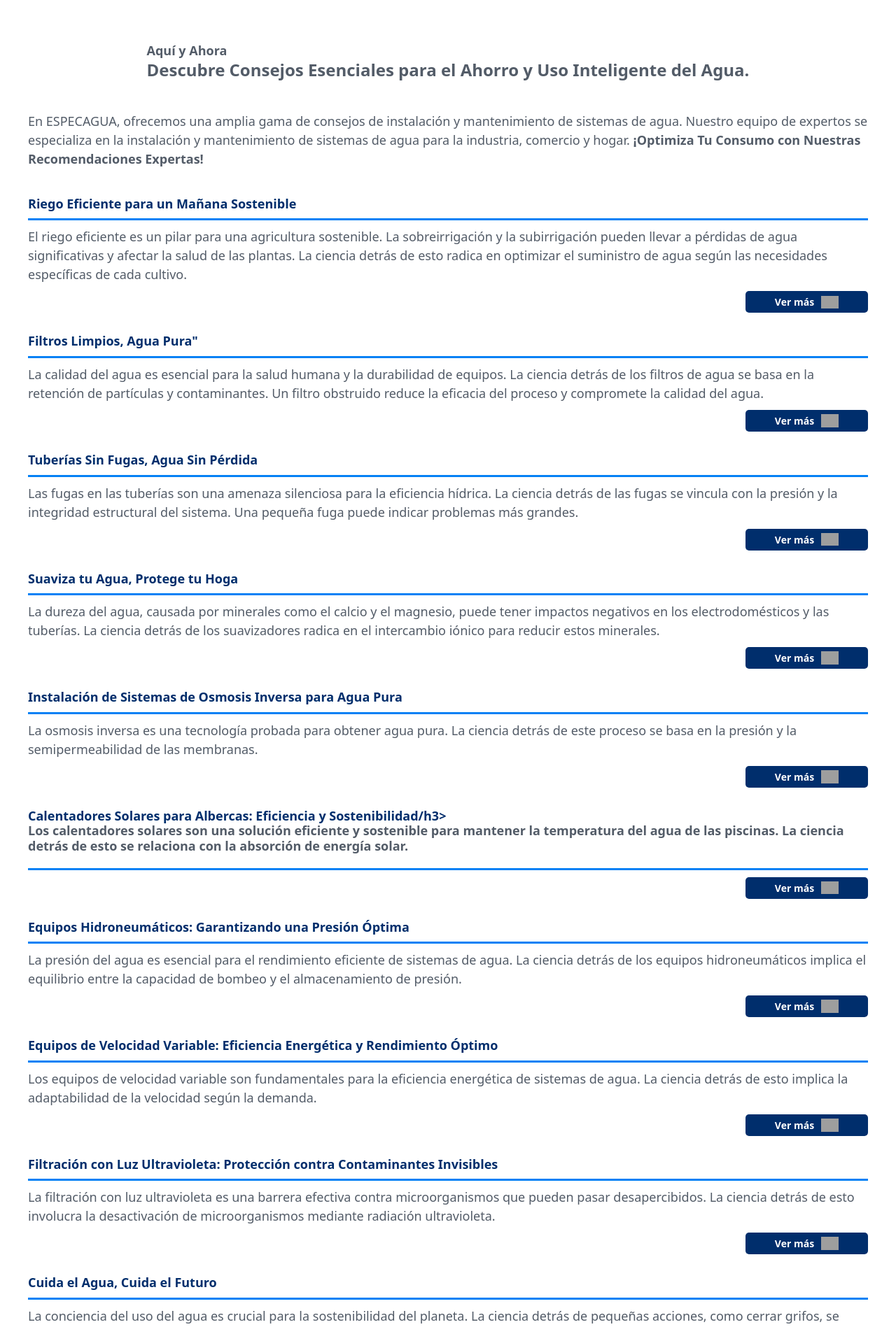
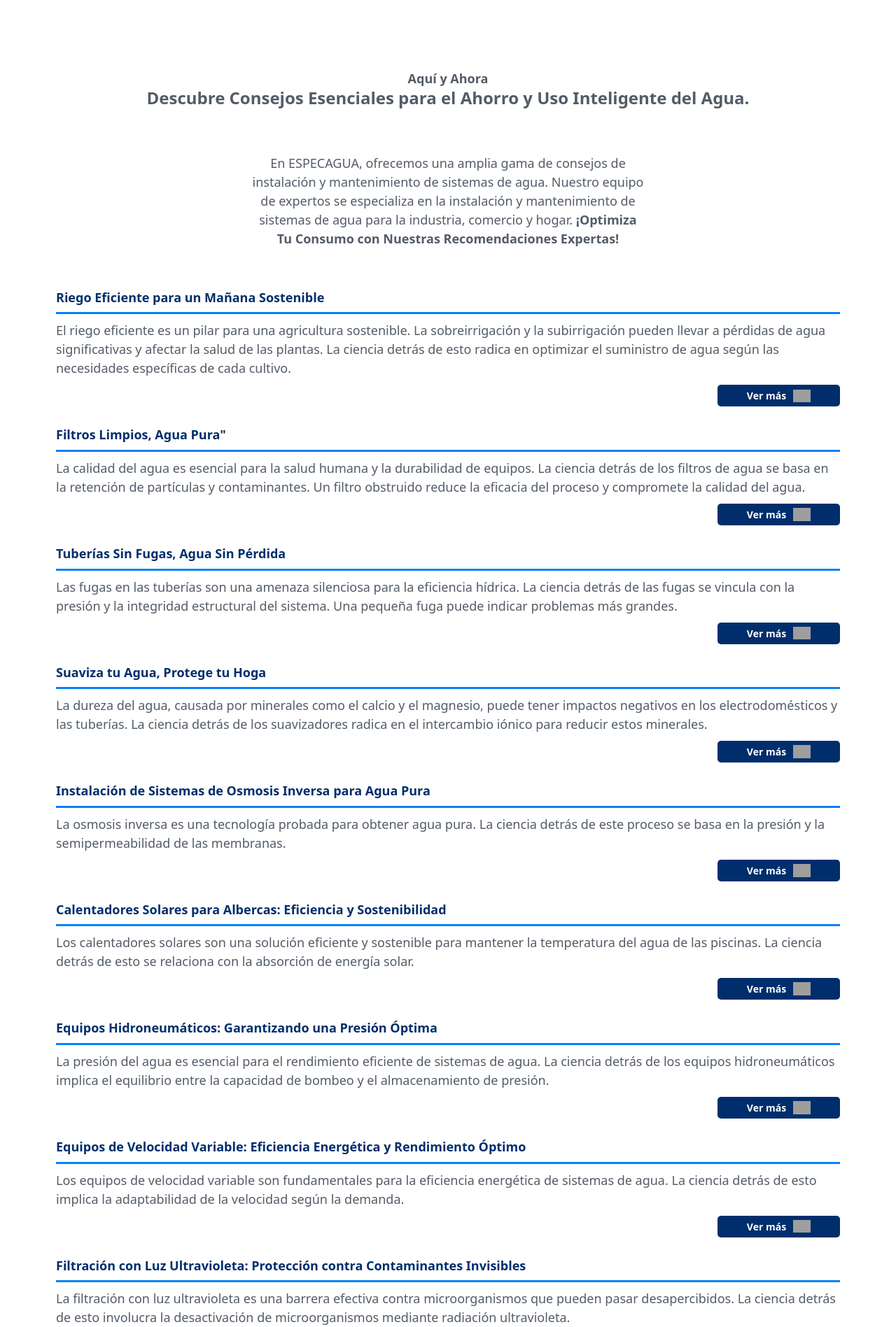
Before and after one commit to JMCSoluciones/especagua, a PHP site: page /consejos.php in a window 1280 px wide. Shown: the part 554-2451 px from the top of the page at 70% size. Run offline with PHP 8.4, Linux system fonts and the light colour scheme; a stand-in replaces the project's code that opens the database connection; style sheets or scripts are compiled from the project's sources; grey boxes are pictures that could not be loaded.

Commit message:
listo consejos en tablet

```diff
--- a/assets/css/tablet.css
+++ b/assets/css/tablet.css
@@ -302,6 +302,65 @@
   padding: 145px 277px 100px 69px;
   height: 100%;
 }
+.consejos__content {
+  padding: 40px;
+}
+.consejos__content__title {
+  padding: 20px 120px;
+  display: -webkit-box;
+  display: -ms-flexbox;
+  display: flex;
+  -webkit-box-orient: vertical;
+  -webkit-box-direction: normal;
+      -ms-flex-direction: column;
+          flex-direction: column;
+  -webkit-box-pack: center;
+      -ms-flex-pack: center;
+          justify-content: center;
+  -webkit-box-align: center;
+      -ms-flex-align: center;
+          align-items: center;
+}
+.consejos__content__title span {
+  -ms-flex-item-align: center;
+      -ms-grid-row-align: center;
+      align-self: center;
+}
+.consejos__content__title h2 {
+  text-align: center;
+}
+.consejos__content__description {
+  padding: 20px;
+  max-width: 600px;
+  text-align: center;
+}
+.consejos__content__items {
+  display: -webkit-box;
+  display: -ms-flexbox;
+  display: flex;
+  -webkit-box-orient: horizontal;
+  -webkit-box-direction: normal;
+      -ms-flex-direction: row;
+          flex-direction: row;
+  -ms-flex-wrap: wrap;
+      flex-wrap: wrap;
+  -webkit-box-pack: center;
+      -ms-flex-pack: center;
+          justify-content: center;
+  -webkit-box-align: center;
+      -ms-flex-align: center;
+          align-items: center;
+  gap: 30px;
+}
+.consejos__content__items__item {
+  width: 280px;
+}
+.consejos__content__items__item__text {
+  height: 600px;
+}
+.consejos__content__items__item__text h3 {
+  height: 80px;
+}
 .footer__header {
   -webkit-box-orient: horizontal;
   -webkit-box-direction: normal;
--- a/assets/tablet.less
+++ b/assets/tablet.less
@@ -235,6 +235,45 @@
            height: 100%;
         }
     }
+    &__content{
+        padding: 40px;
+        &__title{
+            padding: 20px 120px;
+            display: flex;
+            flex-direction: column;
+            justify-content: center;
+            align-items: center;
+            span{
+                align-self: center;
+            }
+            h2{
+                text-align: center;
+
+            }
+        }
+        &__description{
+            padding: 20px;
+            max-width: 600px;
+            text-align: center;
+        }
+        &__items{
+            display: flex;
+            flex-direction: row;
+            flex-wrap: wrap;
+            justify-content: center;
+            align-items: center;
+            gap: 30px;
+            &__item{
+                width: 280px;
+                &__text{
+                    h3{
+                        height: 80px;
+                    }
+                    height: 600px;
+                }
+            }
+        }
+    }
 }
 .footer{
     &__header{
--- a/consejos.php
+++ b/consejos.php
@@ -119,7 +119,7 @@ include './components/header.php';
          <article class="consejos__content__item" id="c6">
             <div class="consejos__content__item__text">
                 <div class="consejos__content__item__text__extract">
-                    <h3>Calentadores Solares para Albercas: Eficiencia y Sostenibilidad/h3>
+                    <h3>Calentadores Solares para Albercas: Eficiencia y Sostenibilidad</h3>
                     <p>Los calentadores solares son una solución eficiente y sostenible para mantener la temperatura del agua de las piscinas. La ciencia detrás de esto se relaciona con la absorción de energía solar.</p>
                 </div>
                 <div class="consejos__content__item__text__content hide" id="content_c6">
--- a/servicios.php
+++ b/servicios.php
@@ -34,7 +34,7 @@ include './components/header.php';
             <article class="servicios__content__items__item">
                 <div class="servicios__content__items__item__text">
                     <h3>Instalación de Filtros</h3>
-                    <p>Los filtros son cruciales para mantener la calidad del agua. La falta de filtros adecuados puede llevar a la acumulación de sedimentos y contaminantes, afectando la eficiencia de tu sistema. Nuestra instalación de filtros personalizada aborda estas preocupaciones, utilizando tecnología avanzada para purificar el agua. <strong>Desde filtros de carbón activado hasta filtros multicama</strong>, ofrecemos soluciones adaptadas que mejoran la calidad del agua y prolongan la vida útil de tus equipos.</strong> </p>
+                        <p>Los filtros son cruciales para mantener la calidad del agua. La falta de filtros adecuados puede llevar a la acumulación de sedimentos y contaminantes, afectando la eficiencia de tu sistema. Nuestra instalación de filtros personalizada aborda estas preocupaciones, utilizando tecnología avanzada para purificar el agua. <strong>Desde filtros de carbón activado hasta filtros multicama</strong>, ofrecemos soluciones adaptadas que mejoran la calidad del agua y prolongan la vida útil de tus equipos.</strong> </p>
                 </div>
             </article>
             <article class="servicios__content__items__item">
```
